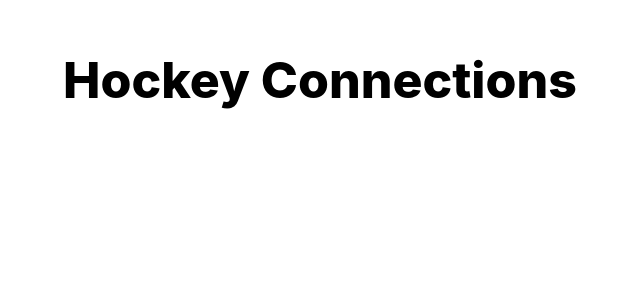
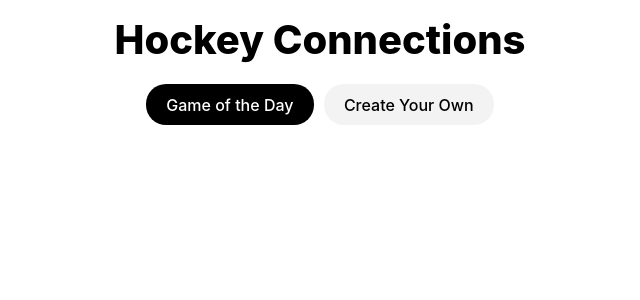
Before and after one commit to kaleykwan/HockeyConnections, a React (Vite) app: page / in a window 1280 px wide. Shown: the top 300 px of the page, without its empty margins (320-960 px from the left). Built offline with nearby package versions, Linux system fonts and the light colour scheme; no server answers; the database is empty.

Commit message:
add tabs

```diff
--- /dev/null
+++ b/src/components/CreateGame.jsx
@@ -0,0 +1,7 @@
+export default function CreateGame() {
+    return (
+        <div>
+            <p> create game </p>
+        </div>
+    )
+}
--- a/src/components/GameGrid.jsx
+++ b/src/components/GameGrid.jsx
@@ -32,7 +32,7 @@ function WordRow({ row, guesses, setGuesses }) {
             padding: 20,
             paddingBottom: 24,
             paddingTop: 24,
-            width: 130,
+            width: 150,
             backgroundColor: guesses.includes(word) ? "#656C7A" : "#E6E9F1",
             margin: 4,
             marginTop: 0,
@@ -63,7 +63,7 @@ function SolvedRow({ row }) {
             : row.categoryNum == 2
             ? "#43AFDE"
             : "#7B53D0",
-        width: 544,
+        width: 624,
         margin: 4,
         marginTop: 0,
         marginBottom: 8,
@@ -196,6 +196,16 @@ export default function GameGrid() {
       )}
       <div>
         <button
+          style={{ outline: "none" }}
+          onClick={(e) => {
+            e.currentTarget.blur();
+            shuffleRemainingWords();
+          }}
+        >
+          Shuffle
+        </button>
+        <button
+          style={{ outline: "none" }}
           onClick={(e) => {
             e.currentTarget.blur();
             submit();
@@ -203,14 +213,6 @@ export default function GameGrid() {
         >
           Submit
         </button>
-        <button
-          onClick={(e) => {
-            e.currentTarget.blur();
-            shuffleRemainingWords();
-          }}
-        >
-          Shuffle
-        </button>
       </div>
     </div>
   );
--- /dev/null
+++ b/src/components/Tabs.jsx
@@ -0,0 +1,36 @@
+export default function Tabs({ activeTab, setActiveTab }) {
+  return (
+    <div>
+      <button
+        style={{
+          borderRadius: 20,
+          marginBottom: 20,
+          color: activeTab == "gameOfTheDay" ? "white" : "black",
+          backgroundColor: activeTab == "gameOfTheDay" ? "black" : "#F3F3F3",
+          outline: "none",
+        }}
+        onClick={(e) => {
+          e.currentTarget.blur();
+          setActiveTab("gameOfTheDay");
+        }}
+      >
+        Game of the Day
+      </button>
+      <button
+        style={{
+          borderRadius: 20,
+          marginBottom: 20,
+          color: activeTab == "createYourOwn" ? "white" : "black",
+          backgroundColor: activeTab == "createYourOwn" ? "black" : "#F3F3F3",
+          outline: "none",
+        }}
+        onClick={(e) => {
+          e.currentTarget.blur();
+          setActiveTab("createYourOwn");
+        }}
+      >
+        Create Your Own
+      </button>
+    </div>
+  );
+}
--- a/src/pages/Home.jsx
+++ b/src/pages/Home.jsx
@@ -1,12 +1,20 @@
+import { useState } from "react";
 import Game from "../components/Game";
+import Tabs from "../components/Tabs";
+import CreateGame from "../components/CreateGame";
 
 export default function Home() {
-    return (
-        <div>
-            <nav>
-                <p style={{fontSize: 50, fontWeight: "800"}}>Hockey Connections</p>
-            </nav>
-            <Game />
-        </div>
-    )
+  const [activeTab, setActiveTab] = useState("gameOfTheDay");
+  return (
+    <div>
+      <nav>
+        <p style={{ fontSize: 40, fontWeight: "800", marginTop: 15, marginBottom: 15 }}>
+          Hockey Connections
+        </p>
+      </nav>
+      <Tabs activeTab={activeTab} setActiveTab={setActiveTab} />
+      {activeTab == "gameOfTheDay" && <Game />}
+      {activeTab == "createYourOwn" && <CreateGame />}
+    </div>
+  );
 }
```
